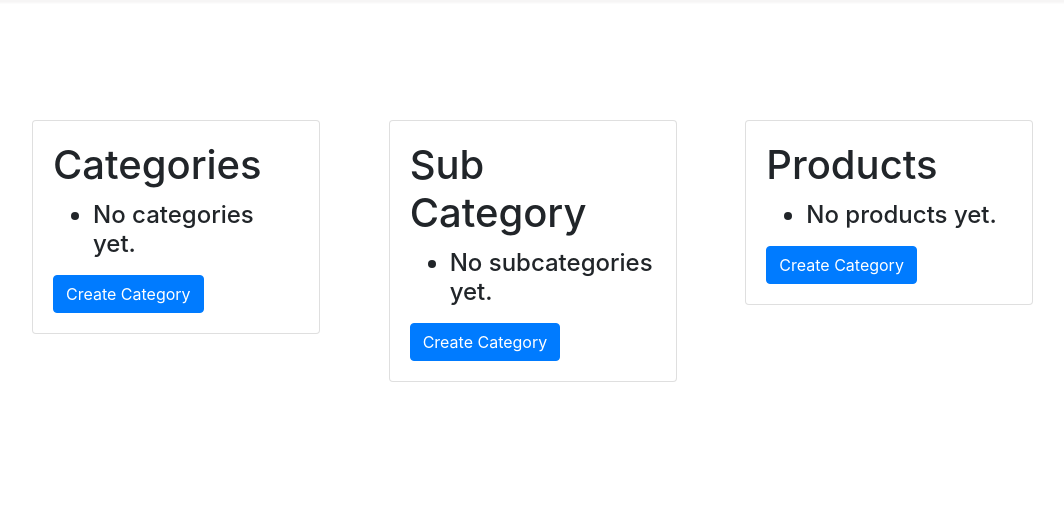
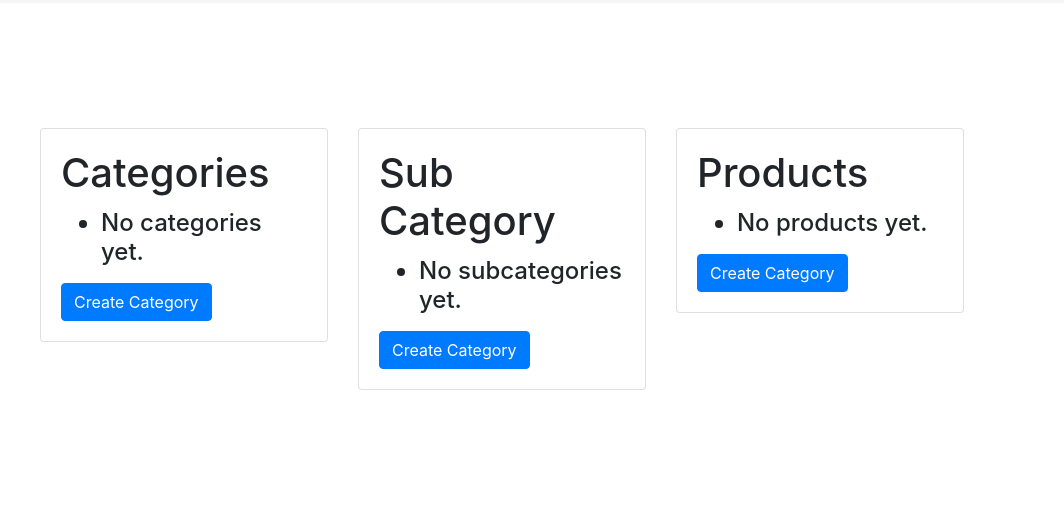
Before and after one commit to Rakeshlalkn/Ecommerse-site.io, a Django app: page /items/list/ in a window 1280 px wide. Shown: the part 80-597 px from the top of the page, without its empty margins (88-1152 px from the left). Run offline with Django 3.2, Linux system fonts and the light colour scheme; the visitor is signed in with stand-in values (Sample User, id 1); data that the repository does not hold is empty; some libraries are stand-ins or nearby versions.

Commit message:
Update base.html

```diff
--- a/users/templates/users/base.html
+++ b/users/templates/users/base.html
@@ -75,7 +75,9 @@
     </div>
   </nav>
   <!---->
+  <div class="d-flex p-2">
   {% block content %}{% endblock %}
+  </div>
 
   <!-- Optional JavaScript -->
   <!-- jQuery first, then Popper.js, then Bootstrap JS -->
```
